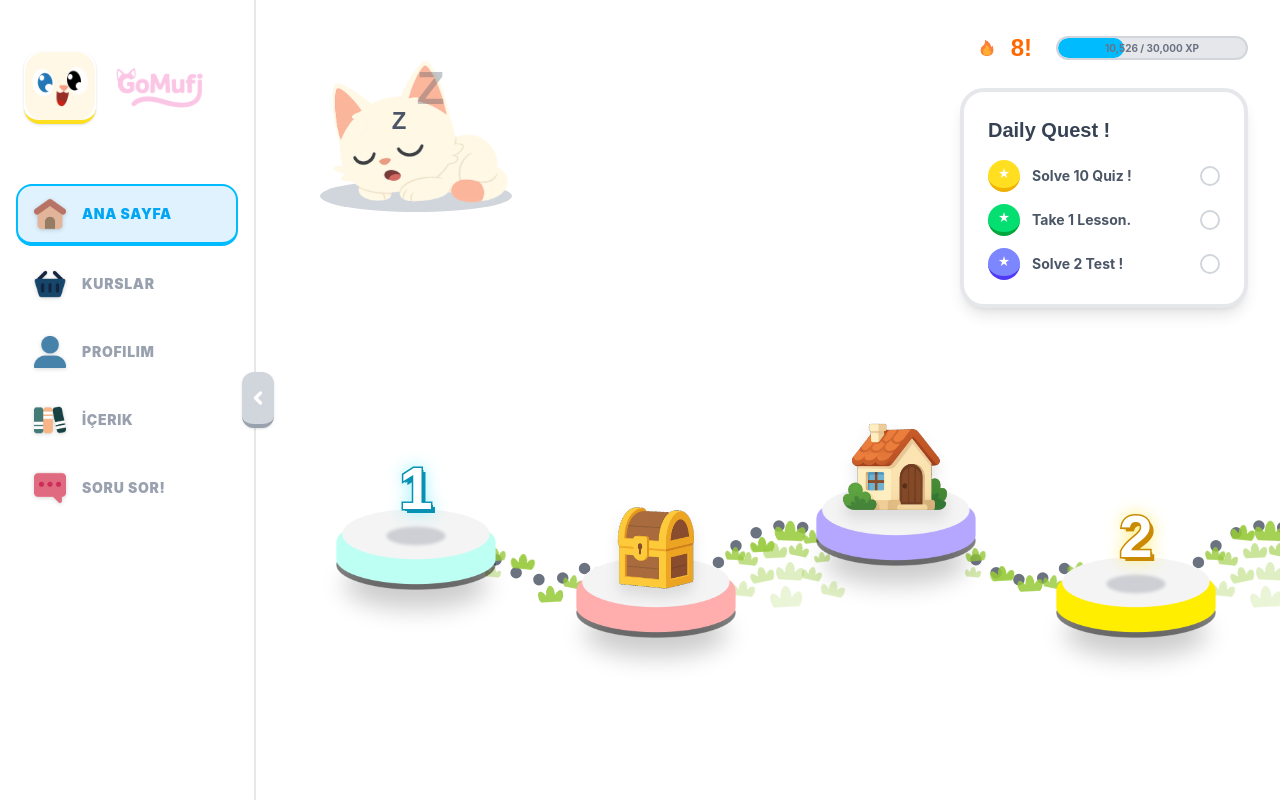
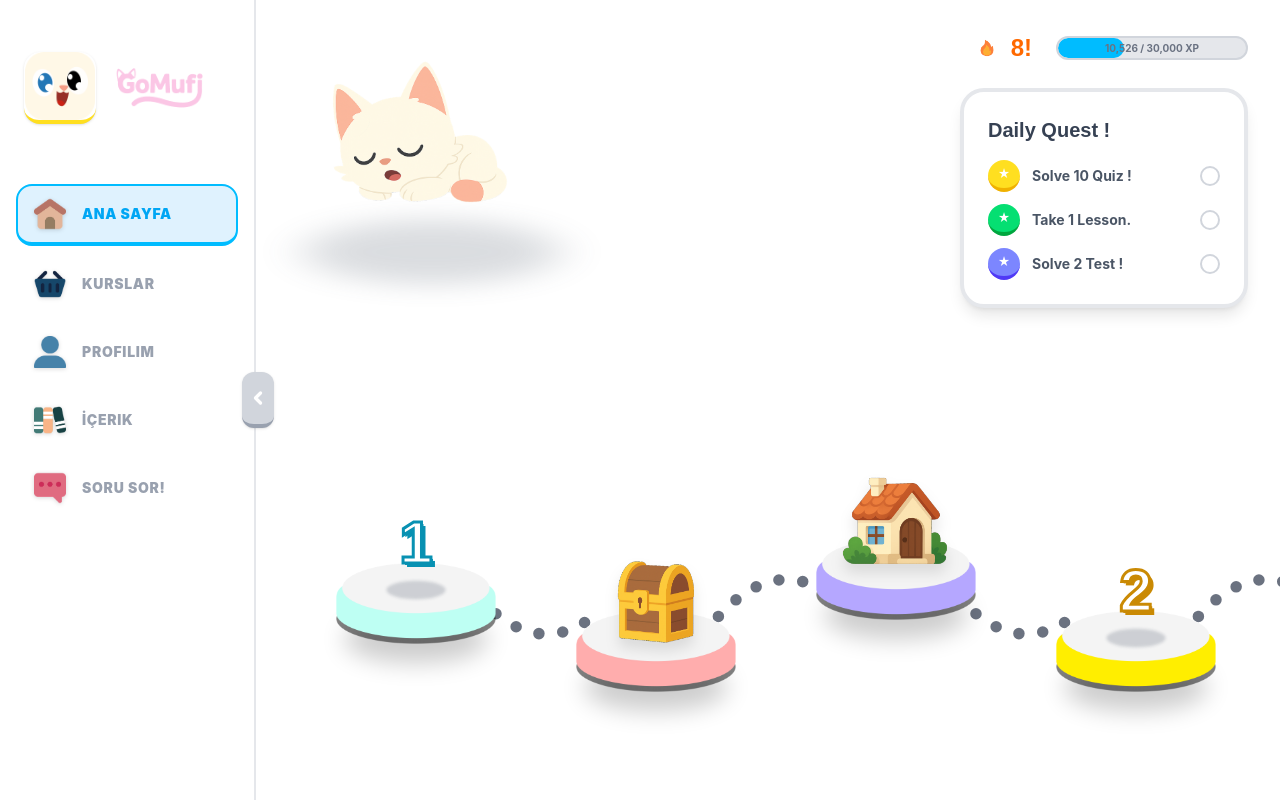
Before and after one commit to beytullah-cakir/GoMufi, a React (Vite) app in the folder frontend/: page / in a window 1280 px wide. Built offline with nearby package versions, Linux system fonts and the light colour scheme.

Commit message:
Revert "push"
This reverts commit b0eb5ca9dc0d3e175aa2b2a90ecfe87c50c57e25.

```diff
--- a/frontend/src/components/HomePage.tsx
+++ b/frontend/src/components/HomePage.tsx
@@ -1,7 +1,7 @@
 import React, { useState } from 'react';
 import MufiSleep from '../assets/sprites/MufiSleep.png';
 import FireIcon from '../assets/sprites/Fire.png';
-
+import PawIcon from '../assets/sprites/Paw.png';
 import ChestIcon from '../assets/sprites/Chest.png';
 import HouseIcon from '../assets/sprites/House.png';
 import ButtonCyan from '../assets/sprites/ButtonCyan.png';
@@ -10,7 +10,6 @@ import ButtonPurple from '../assets/sprites/ButtonPurple.png';
 import ButtonYellow from '../assets/sprites/ButtonYellow.png';
 import ButtonGreen from '../assets/sprites/ButtonGreen.png';
 import TextBubble from '../assets/sprites/TextBubble.png';
-import GrassIcon from '../assets/sprites/grass.png';
 
 const HomePage: React.FC = () => {
     const [activeNodeId, setActiveNodeId] = useState<number | null>(null);
@@ -30,43 +29,52 @@ const HomePage: React.FC = () => {
         iconOffset?: string; // Additional offset if needed
         ringColor: string; // Tailwind classes for ring border and bg
         numberGradient: string; // Tailwind classes for text gradient
-        pastelColor: string; // Hex color for the number text
         glowColor: string; // Color for drop-shadow
         strokeColor: string; // Hex color for text stroke
     }
 
-    const nodes: PathNode[] = [
-        { id: 1, type: 'start', button: ButtonCyan, curve: 'down', iconSize: 'w-16 h-16', iconOffset: '-mt-12', ringColor: 'border-cyan-400 bg-white', numberGradient: 'bg-gradient-to-b from-cyan-100 to-cyan-400', pastelColor: '#A5F3FC', glowColor: 'rgba(34,211,238,0.4)', strokeColor: '#0891b2' },
-        { id: 2, type: 'chest', button: ButtonRed, icon: ChestIcon, curve: 'up', iconSize: 'w-24 h-24', iconOffset: '-mt-24', ringColor: 'border-red-400 bg-white', numberGradient: 'bg-gradient-to-b from-red-100 to-red-400', pastelColor: '#FECACA', glowColor: 'rgba(248,113,113,0.4)', strokeColor: '#dc2626' },
-        { id: 3, type: 'house', button: ButtonPurple, icon: HouseIcon, curve: 'down', iconSize: 'w-28 h-28', iconOffset: '-mt-28', ringColor: 'border-purple-400 bg-white', numberGradient: 'bg-gradient-to-b from-purple-100 to-purple-400', pastelColor: '#E9D5FF', glowColor: 'rgba(192,132,252,0.4)', strokeColor: '#9333ea' },
-        { id: 4, type: 'paw', button: ButtonYellow, curve: 'up', iconSize: 'w-16 h-16', iconOffset: '-mt-12', ringColor: 'border-yellow-400 bg-white', numberGradient: 'bg-gradient-to-b from-yellow-100 to-yellow-400', pastelColor: '#FEF08A', glowColor: 'rgba(250,204,21,0.4)', strokeColor: '#ca8a04' },
-        { id: 5, type: 'paw', button: ButtonGreen, curve: 'down', iconSize: 'w-16 h-16', iconOffset: '-mt-12', ringColor: 'border-green-400 bg-white', numberGradient: 'bg-gradient-to-b from-green-100 to-green-400', pastelColor: '#BBF7D0', glowColor: 'rgba(74,222,128,0.4)', strokeColor: '#16a34a' },
-        { id: 6, type: 'paw', button: ButtonCyan, curve: 'up', iconSize: 'w-16 h-16', iconOffset: '-mt-12', ringColor: 'border-cyan-400 bg-white', numberGradient: 'bg-gradient-to-b from-cyan-100 to-cyan-400', pastelColor: '#A5F3FC', glowColor: 'rgba(34,211,238,0.4)', strokeColor: '#0891b2' },
-        { id: 7, type: 'chest', button: ButtonRed, icon: ChestIcon, curve: 'down', iconSize: 'w-24 h-24', iconOffset: '-mt-24', ringColor: 'border-red-400 bg-white', numberGradient: 'bg-gradient-to-b from-red-100 to-red-400', pastelColor: '#FECACA', glowColor: 'rgba(248,113,113,0.4)', strokeColor: '#dc2626' },
-        { id: 8, type: 'paw', button: ButtonPurple, curve: 'up', iconSize: 'w-16 h-16', iconOffset: '-mt-12', ringColor: 'border-purple-400 bg-white', numberGradient: 'bg-gradient-to-b from-purple-100 to-purple-400', pastelColor: '#E9D5FF', glowColor: 'rgba(192,132,252,0.4)', strokeColor: '#9333ea' },
-        { id: 9, type: 'paw', button: ButtonYellow, curve: 'down', iconSize: 'w-16 h-16', iconOffset: '-mt-12', ringColor: 'border-yellow-400 bg-white', numberGradient: 'bg-gradient-to-b from-yellow-100 to-yellow-400', pastelColor: '#FEF08A', glowColor: 'rgba(250,204,21,0.4)', strokeColor: '#ca8a04' },
-        { id: 10, type: 'house', button: ButtonGreen, icon: HouseIcon, curve: 'up', iconSize: 'w-28 h-28', iconOffset: '-mt-28', ringColor: 'border-green-400 bg-white', numberGradient: 'bg-gradient-to-b from-green-100 to-green-400', pastelColor: '#BBF7D0', glowColor: 'rgba(74,222,128,0.4)', strokeColor: '#16a34a' },
-        { id: 11, type: 'paw', button: ButtonCyan, curve: 'down', iconSize: 'w-16 h-16', iconOffset: '-mt-12', ringColor: 'border-cyan-400 bg-white', numberGradient: 'bg-gradient-to-b from-cyan-100 to-cyan-400', pastelColor: '#A5F3FC', glowColor: 'rgba(34,211,238,0.4)', strokeColor: '#0891b2' },
-        { id: 12, type: 'chest', button: ButtonRed, icon: ChestIcon, curve: 'up', iconSize: 'w-24 h-24', iconOffset: '-mt-24', ringColor: 'border-red-400 bg-white', numberGradient: 'bg-gradient-to-b from-red-100 to-red-400', pastelColor: '#FECACA', glowColor: 'rgba(248,113,113,0.4)', strokeColor: '#dc2626' },
-        { id: 13, type: 'paw', button: ButtonPurple, curve: 'down', iconSize: 'w-16 h-16', iconOffset: '-mt-12', ringColor: 'border-purple-400 bg-white', numberGradient: 'bg-gradient-to-b from-purple-100 to-purple-400', pastelColor: '#E9D5FF', glowColor: 'rgba(192,132,252,0.4)', strokeColor: '#9333ea' },
-        { id: 14, type: 'paw', button: ButtonYellow, curve: 'up', iconSize: 'w-16 h-16', iconOffset: '-mt-12', ringColor: 'border-yellow-400 bg-white', numberGradient: 'bg-gradient-to-b from-yellow-100 to-yellow-400', pastelColor: '#FEF08A', glowColor: 'rgba(250,204,21,0.4)', strokeColor: '#ca8a04' },
-        { id: 15, type: 'house', button: ButtonGreen, icon: HouseIcon, curve: 'down', iconSize: 'w-28 h-28', iconOffset: '-mt-28', ringColor: 'border-green-400 bg-white', numberGradient: 'bg-gradient-to-b from-green-100 to-green-400', pastelColor: '#BBF7D0', glowColor: 'rgba(74,222,128,0.4)', strokeColor: '#16a34a' },
+    const initialNodes: PathNode[] = [
+        { id: 1, type: 'start', button: ButtonCyan, curve: 'down', iconSize: 'w-16 h-16', iconOffset: '-mt-12', ringColor: 'border-cyan-400 bg-cyan-400', numberGradient: 'bg-gradient-to-b from-cyan-100 to-cyan-400', glowColor: 'rgba(34,211,238,0.4)', strokeColor: '#0891b2' },
+        { id: 2, type: 'chest', button: ButtonRed, icon: ChestIcon, curve: 'up', iconSize: 'w-24 h-24', iconOffset: '-mt-24', ringColor: 'border-red-400 bg-red-400', numberGradient: 'bg-gradient-to-b from-red-100 to-red-400', glowColor: 'rgba(248,113,113,0.4)', strokeColor: '#dc2626' },
+        { id: 3, type: 'house', button: ButtonPurple, icon: HouseIcon, curve: 'down', iconSize: 'w-28 h-28', iconOffset: '-mt-28', ringColor: 'border-purple-400 bg-purple-400', numberGradient: 'bg-gradient-to-b from-purple-100 to-purple-400', glowColor: 'rgba(192,132,252,0.4)', strokeColor: '#9333ea' },
+        { id: 4, type: 'paw', button: ButtonYellow, curve: 'up', iconSize: 'w-16 h-16', iconOffset: '-mt-12', ringColor: 'border-yellow-400 bg-yellow-400', numberGradient: 'bg-gradient-to-b from-yellow-100 to-yellow-400', glowColor: 'rgba(250,204,21,0.4)', strokeColor: '#ca8a04' },
+        { id: 5, type: 'paw', button: ButtonGreen, curve: 'down', iconSize: 'w-16 h-16', iconOffset: '-mt-12', ringColor: 'border-green-400 bg-green-400', numberGradient: 'bg-gradient-to-b from-green-100 to-green-400', glowColor: 'rgba(74,222,128,0.4)', strokeColor: '#16a34a' },
     ];
+
+    const getRandomNode = (id: number, prevCurve: CurveType): PathNode => {
+        const types: { type: NodeType; button: string; icon?: string; iconSize: string; iconOffset?: string; ringColor: string; numberGradient: string; glowColor: string; strokeColor: string }[] = [
+            { type: 'paw', button: ButtonCyan, iconSize: 'w-16 h-16', iconOffset: '-mt-12', ringColor: 'border-cyan-400 bg-cyan-400', numberGradient: 'bg-gradient-to-b from-cyan-100 to-cyan-400', glowColor: 'rgba(34,211,238,0.4)', strokeColor: '#0891b2' },
+            { type: 'chest', button: ButtonRed, icon: ChestIcon, iconSize: 'w-24 h-24', iconOffset: '-mt-24', ringColor: 'border-red-400 bg-red-400', numberGradient: 'bg-gradient-to-b from-red-100 to-red-400', glowColor: 'rgba(248,113,113,0.4)', strokeColor: '#dc2626' },
+            { type: 'house', button: ButtonPurple, icon: HouseIcon, iconSize: 'w-28 h-28', iconOffset: '-mt-28', ringColor: 'border-purple-400 bg-purple-400', numberGradient: 'bg-gradient-to-b from-purple-100 to-purple-400', glowColor: 'rgba(192,132,252,0.4)', strokeColor: '#9333ea' },
+            { type: 'paw', button: ButtonYellow, iconSize: 'w-16 h-16', iconOffset: '-mt-12', ringColor: 'border-yellow-400 bg-yellow-400', numberGradient: 'bg-gradient-to-b from-yellow-100 to-yellow-400', glowColor: 'rgba(250,204,21,0.4)', strokeColor: '#ca8a04' },
+            { type: 'paw', button: ButtonGreen, iconSize: 'w-16 h-16', iconOffset: '-mt-12', ringColor: 'border-green-400 bg-green-400', numberGradient: 'bg-gradient-to-b from-green-100 to-green-400', glowColor: 'rgba(74,222,128,0.4)', strokeColor: '#16a34a' },
+        ];
+
+        const randomType = types[Math.floor(Math.random() * types.length)];
+        return {
+            id,
+            ...randomType,
+            curve: prevCurve === 'up' ? 'down' : 'up',
+        };
+    };
+
+    // Generate 10 random nodes
+    const nodes = [...initialNodes];
+    let lastCurve = nodes[nodes.length - 1].curve;
+    for (let i = 0; i < 10; i++) {
+        const newNode = getRandomNode(nodes.length + 1, lastCurve);
+        nodes.push(newNode);
+        lastCurve = newNode.curve;
+    }
 
     return (
         <div className="relative w-full h-full bg-white overflow-hidden flex flex-col">
             {/* Header Section */}
-            <div className="flex justify-between items-start p-8">
+            <div className="flex justify-between items-start p-8 z-10">
                 {/* Sleeping Mufi */}
                 <div className="relative">
-                    <div className="w-48 h-8 bg-gray-300 rounded-[100%] absolute bottom-28 left-8"></div>
-                    <img src={MufiSleep} alt="Sleeping Mufi" className="w-64 object-contain relative z-10 animate-breathe" />
-
-                    {/* Zzz Animation */}
-                    <div className="absolute top-20 left-24 z-20 pointer-events-none">
-                        <span className="absolute text-3xl font-black text-gray-600 animate-float-z" style={{ animationDelay: '0s', fontFamily: "'Fredoka', sans-serif" }}>Z</span>
-                        <span className="absolute text-4xl font-black text-gray-600 animate-float-z" style={{ animationDelay: '1.5s', left: '20px', top: '-20px', fontFamily: "'Fredoka', sans-serif" }}>Z</span>
-                    </div>
+                    <div className="w-64 h-32 bg-gray-600 rounded-[100%] absolute bottom-2 left-4 opacity-20 blur-xl transform scale-y-50"></div>
+                    <img src={MufiSleep} alt="Sleeping Mufi" className="w-64 object-contain relative z-10" />
                 </div>
 
                 {/* Stats & Quests */}
@@ -122,8 +130,8 @@ const HomePage: React.FC = () => {
             </div>
 
             {/* Gamified Path */}
-            <div className="flex-1 overflow-x-auto flex items-center px-20 pt-96 pb-80 no-scrollbar relative z-20 -mt-48">
-                <div className="flex items-center min-w-max relative">
+            <div className="flex-1 overflow-x-auto overflow-y-hidden flex items-center px-20 pb-20 no-scrollbar">
+                <div className="flex items-center min-w-max pt-32 relative">
 
                     {(() => {
                         let levelCounter = 0;
@@ -140,39 +148,16 @@ const HomePage: React.FC = () => {
                                         onClick={() => setActiveNodeId(node.id === activeNodeId ? null : node.id)}
                                     >
                                         {/* Text Bubble */}
-                                        {/* Text Bubble - Always rendered for animation */}
-                                        <div
-                                            className={`absolute bottom-full left-1/2 -translate-x-1/2 z-50 w-64 transition-all duration-300 ease-out origin-bottom ${activeNodeId === node.id
-                                                ? 'opacity-100 scale-100 translate-y-[-20px] mb-16'
-                                                : 'opacity-0 scale-50 translate-y-4 mb-16 pointer-events-none'
-                                                }`}
-                                        >
-                                            <div className="relative flex items-center justify-center">
-                                                <img src={TextBubble} alt="Bubble" className="w-full drop-shadow-lg" />
-                                                <div className="absolute top-1/2 left-1/2 -translate-x-1/2 -translate-y-[75%] flex items-center gap-3">
-                                                    {/* 3D Play Button */}
-                                                    <div className="relative w-12 h-12 group/btn cursor-pointer transition-transform active:scale-95">
-                                                        {/* Shadow Layer */}
-                                                        <div
-                                                            className="absolute inset-x-0 bottom-0 h-12 rounded-full"
-                                                            style={{ backgroundColor: node.strokeColor, filter: 'brightness(0.6)' }}
-                                                        ></div>
-                                                        {/* Face Layer */}
-                                                        <div
-                                                            className="absolute inset-x-0 bottom-2 h-12 rounded-full flex items-center justify-center transition-all group-active/btn:bottom-0"
-                                                            style={{ backgroundColor: node.strokeColor }}
-                                                        >
-                                                            <svg viewBox="0 0 24 24" className="w-6 h-6 text-white fill-current ml-1" stroke="currentColor" strokeWidth="3" strokeLinecap="round" strokeLinejoin="round">
-                                                                <path d="M8 5v14l11-7z" />
-                                                            </svg>
-                                                        </div>
-                                                    </div>
-                                                    <span className="text-gray-500 font-black font-display text-xl whitespace-nowrap">
-                                                        Teste Başla !
+                                        {activeNodeId === node.id && (
+                                            <div className="absolute bottom-full mb-2 left-1/2 -translate-x-1/2 z-50 w-40 animate-in fade-in zoom-in duration-300">
+                                                <div className="relative flex items-center justify-center">
+                                                    <img src={TextBubble} alt="Bubble" className="w-full drop-shadow-lg" />
+                                                    <span className="absolute top-1/2 left-1/2 -translate-x-1/2 -translate-y-[60%] text-black font-bold font-display text-sm whitespace-nowrap">
+                                                        Lorem Ipsum
                                                     </span>
                                                 </div>
                                             </div>
-                                        </div>
+                                        )}
 
                                         {/* Hover Ring Effect */}
                                         <div className={`absolute top-[75%] left-1/2 -translate-x-1/2 -translate-y-1/2 w-44 h-16 border-8 rounded-[100%] opacity-0 group-hover:opacity-100 group-hover:scale-105 transition-all duration-300 pointer-events-none z-0 ${node.ringColor}`}></div>
@@ -198,13 +183,9 @@ const HomePage: React.FC = () => {
 
                                                     {/* Number */}
                                                     <span
-                                                        className="text-6xl font-black select-none animate-float relative z-10 -translate-y-8"
+                                                        className="text-6xl font-black font-display select-none text-white animate-float relative z-10 -translate-y-8"
                                                         style={{
-                                                            fontFamily: "'Fredoka', sans-serif",
-                                                            color: 'white',
                                                             WebkitTextStroke: `3px ${node.strokeColor}`,
-                                                            paintOrder: 'stroke fill',
-                                                            filter: `drop-shadow(0 0 8px ${node.pastelColor})`,
                                                             textShadow: `
                                                                 2px 2px 0px ${node.strokeColor},
                                                                 4px 4px 0px ${node.strokeColor}
@@ -231,50 +212,6 @@ const HomePage: React.FC = () => {
                                                     fill="none"
                                                 />
                                             </svg>
-                                            {/* Decorative Grass - Dense Terrain */}
-                                            {/* Main Path Grass + Filler Grass below to create volume */}
-
-                                            {/* 1. Main Path Grass (Follows the curve) */}
-                                            <img src={GrassIcon} alt="" className={`absolute w-5 opacity-80 ${index % 2 === 0 ? '-rotate-6' : 'rotate-3'}`}
-                                                style={{ left: '10%', top: node.curve === 'down' ? '45%' : '55%', transform: `translate(0, ${index % 2 === 0 ? '5px' : '-5px'})` }} />
-
-                                            <img src={GrassIcon} alt="" className={`absolute w-6 opacity-90 ${index % 3 === 0 ? 'rotate-6' : '-rotate-3'}`}
-                                                style={{ left: '30%', top: node.curve === 'down' ? '65%' : '35%', transform: `translate(0, ${index % 3 === 0 ? '-8px' : '4px'})` }} />
-                                            <img src={GrassIcon} alt="" className={`absolute w-7 opacity-85 ${index % 2 !== 0 ? 'rotate-3 scale-110' : '-rotate-3 scale-90'}`}
-                                                style={{ left: '50%', top: node.curve === 'down' ? '80%' : '25%', transform: `translate(0, ${index % 4 === 0 ? '10px' : '-2px'})` }} />
-                                            <img src={GrassIcon} alt="" className={`absolute w-5 opacity-80 ${index % 2 === 0 ? 'rotate-12' : '-rotate-6'}`}
-                                                style={{ left: '70%', top: node.curve === 'down' ? '85%' : '25%', transform: `translate(0, ${index % 2 !== 0 ? '6px' : '-6px'})` }} />
-                                            <img src={GrassIcon} alt="" className={`absolute w-6 opacity-75 ${index % 3 === 0 ? '-rotate-3' : 'rotate-6'}`}
-                                                style={{ left: '90%', top: node.curve === 'down' ? '70%' : '35%', transform: `translate(0, ${index % 3 !== 0 ? '-5px' : '5px'})` }} />
-
-                                            {/* 2. Hill Filler (Only for 'up' curves) - Fills the space under the arch */}
-                                            {node.curve !== 'down' && (
-                                                <>
-                                                    {/* Layer 1: Just below path */}
-                                                    <img src={GrassIcon} alt="" className="absolute w-5 opacity-60 rotate-6" style={{ left: '20%', top: '55%' }} />
-                                                    <img src={GrassIcon} alt="" className="absolute w-6 opacity-50 -rotate-3" style={{ left: '40%', top: '45%' }} />
-                                                    <img src={GrassIcon} alt="" className="absolute w-5 opacity-60 rotate-12" style={{ left: '60%', top: '45%' }} />
-                                                    <img src={GrassIcon} alt="" className="absolute w-4 opacity-50 -rotate-6" style={{ left: '80%', top: '55%' }} />
-
-                                                    {/* Layer 2: Mid-depth */}
-                                                    <img src={GrassIcon} alt="" className="absolute w-6 opacity-40 -rotate-12" style={{ left: '30%', top: '70%' }} />
-                                                    <img src={GrassIcon} alt="" className="absolute w-7 opacity-30 rotate-3" style={{ left: '50%', top: '65%' }} />
-                                                    <img src={GrassIcon} alt="" className="absolute w-5 opacity-40 rotate-12" style={{ left: '70%', top: '70%' }} />
-
-                                                    {/* Layer 3: Bottom/Ground */}
-                                                    <img src={GrassIcon} alt="" className="absolute w-6 opacity-30 rotate-6" style={{ left: '15%', top: '85%' }} />
-                                                    <img src={GrassIcon} alt="" className="absolute w-8 opacity-20 -rotate-3" style={{ left: '45%', top: '90%' }} />
-                                                    <img src={GrassIcon} alt="" className="absolute w-6 opacity-30 rotate-12" style={{ left: '85%', top: '85%' }} />
-                                                </>
-                                            )}
-
-                                            {/* 3. Valley Filler (Only for 'down' curves) - Subtle ground cover */}
-                                            {node.curve === 'down' && (
-                                                <>
-                                                    <img src={GrassIcon} alt="" className="absolute w-4 opacity-40 rotate-6" style={{ left: '10%', top: '70%' }} />
-                                                    <img src={GrassIcon} alt="" className="absolute w-5 opacity-30 -rotate-12" style={{ left: '90%', top: '70%' }} />
-                                                </>
-                                            )}
                                         </div>
                                     )}
                                 </React.Fragment>
--- a/frontend/src/index.css
+++ b/frontend/src/index.css
@@ -1,5 +1,5 @@
 @import "tailwindcss";
-@import url('https://fonts.googleapis.com/css2?family=Nunito:wght@400;700;900&family=Fredoka:wght@300..700&display=swap');
+@import url('https://fonts.googleapis.com/css2?family=Nunito:wght@400;700;900&display=swap');
 
 @theme {
     --font-sans: 'Inter', sans-serif;
@@ -8,8 +8,6 @@
     --animate-wiggle: wiggle 1s ease-in-out infinite;
     --animate-float: float 3s ease-in-out infinite;
     --animate-shadow-breathe: shadow-breathe 3s ease-in-out infinite;
-    --animate-breathe: breathe 3s ease-in-out infinite;
-    --animate-float-z: float-z 2.5s ease-out infinite;
 
     @keyframes wiggle {
 
@@ -48,32 +46,4 @@
             opacity: 0.2;
         }
     }
-
-    @keyframes breathe {
-
-        0%,
-        100% {
-            transform: scale(1);
-        }
-
-        50% {
-            transform: scale(1.03);
-        }
-    }
-
-    @keyframes float-z {
-        0% {
-            transform: translate(0, 0) scale(0.5);
-            opacity: 0;
-        }
-
-        20% {
-            opacity: 1;
-        }
-
-        100% {
-            transform: translate(20px, -30px) scale(1.5);
-            opacity: 0;
-        }
-    }
 }
```
Also changed, not shown: frontend/src/assets/sprites/grass.png (deleted).
